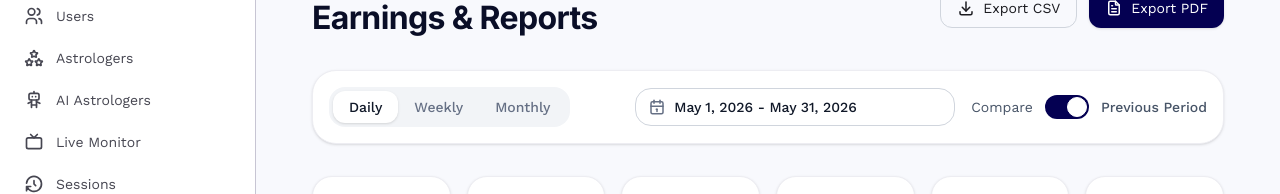
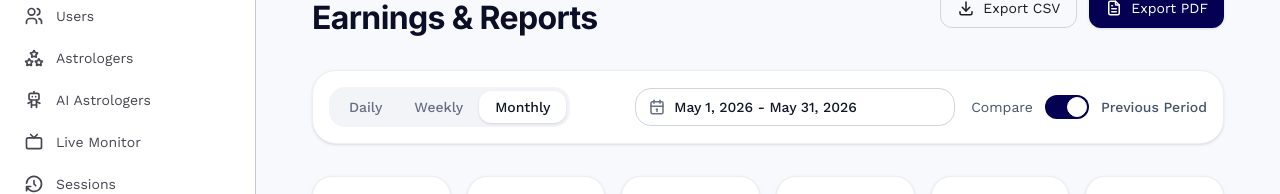
Before and after one commit to atulDev26/Edwid-astroapp-admin, a React (Vite) app: page /reports in a window 1280 px wide. Shown: the part 142-336 px from the top of the page. Built offline with nearby package versions, Linux system fonts and the light colour scheme.

Commit message:
feat: add date-range filtering and period selection components to reports dashboard

```diff
--- a/src/View/Reports/Components/ReportFilters.tsx
+++ b/src/View/Reports/Components/ReportFilters.tsx
@@ -91,7 +91,6 @@ const ReportFilters: React.FC<ReportFiltersProps> = ({
                         startDate={startDate}
                         endDate={endDate}
                         selectsRange
-                        portalId="root"
                         customInput={
                             <button className="flex items-center gap-2 px-3 py-2 border border-[#D0D5DD] rounded-lg bg-white w-full sm:min-w-[320px] hover:border-[#040052] transition-colors text-left">
                                 <IconCalendar size={18} className="text-[#667085]" />
--- a/src/View/Reports/Reports.tsx
+++ b/src/View/Reports/Reports.tsx
@@ -10,11 +10,42 @@ import RevenueChart from './Components/RevenueChart';
 import TopAstrologersTable from './Components/TopAstrologersTable';
 import TopUsersTable from './Components/TopUsersTable';
 
+import {
+    startOfDay,
+    endOfDay,
+    startOfWeek,
+    endOfWeek,
+    startOfMonth,
+    endOfMonth
+} from 'date-fns';
+
 const Reports = () => {
-    const [selectedPeriod, setSelectedPeriod] = useState('Daily');
+    const [selectedPeriod, setSelectedPeriod] = useState('Monthly');
     const [compareWithPrevious, setCompareWithPrevious] = useState(true);
-    const [startDate, setStartDate] = useState<Date | null>(new Date(new Date().getFullYear(), new Date().getMonth(), 1));
-    const [endDate, setEndDate] = useState<Date | null>(new Date(new Date().getFullYear(), new Date().getMonth() + 1, 0));
+    const [startDate, setStartDate] = useState<Date | null>(startOfMonth(new Date()));
+    const [endDate, setEndDate] = useState<Date | null>(endOfMonth(new Date()));
+
+    const handlePeriodChange = (period: string) => {
+        setSelectedPeriod(period);
+        const now = new Date();
+
+        switch (period) {
+            case 'Daily':
+                setStartDate(startOfDay(now));
+                setEndDate(endOfDay(now));
+                break;
+            case 'Weekly':
+                setStartDate(startOfWeek(now, { weekStartsOn: 1 })); // Monday
+                setEndDate(endOfWeek(now, { weekStartsOn: 1 }));
+                break;
+            case 'Monthly':
+                setStartDate(startOfMonth(now));
+                setEndDate(endOfMonth(now));
+                break;
+            default:
+                break;
+        }
+    };
 
     const handleDateChange = (dates: [Date | null, Date | null]) => {
         const [start, end] = dates;
@@ -43,18 +74,22 @@ const Reports = () => {
             </div>
 
             {/* Filters Section */}
+            <div className="relative z-50">
                 <ReportFilters
                     selectedPeriod={selectedPeriod}
-                setSelectedPeriod={setSelectedPeriod}
+                    setSelectedPeriod={handlePeriodChange}
                     compareWithPrevious={compareWithPrevious}
                     setCompareWithPrevious={setCompareWithPrevious}
                     startDate={startDate}
                     endDate={endDate}
                     onDateChange={handleDateChange}
                 />
+            </div>
 
             {/* Stats Grid */}
+            <div className="relative z-0">
                 <ReportStats />
+            </div>
 
             {/* Main Chart Section */}
             <RevenueChart />
```
Lines whose indentation alone changed are shown as unchanged.
